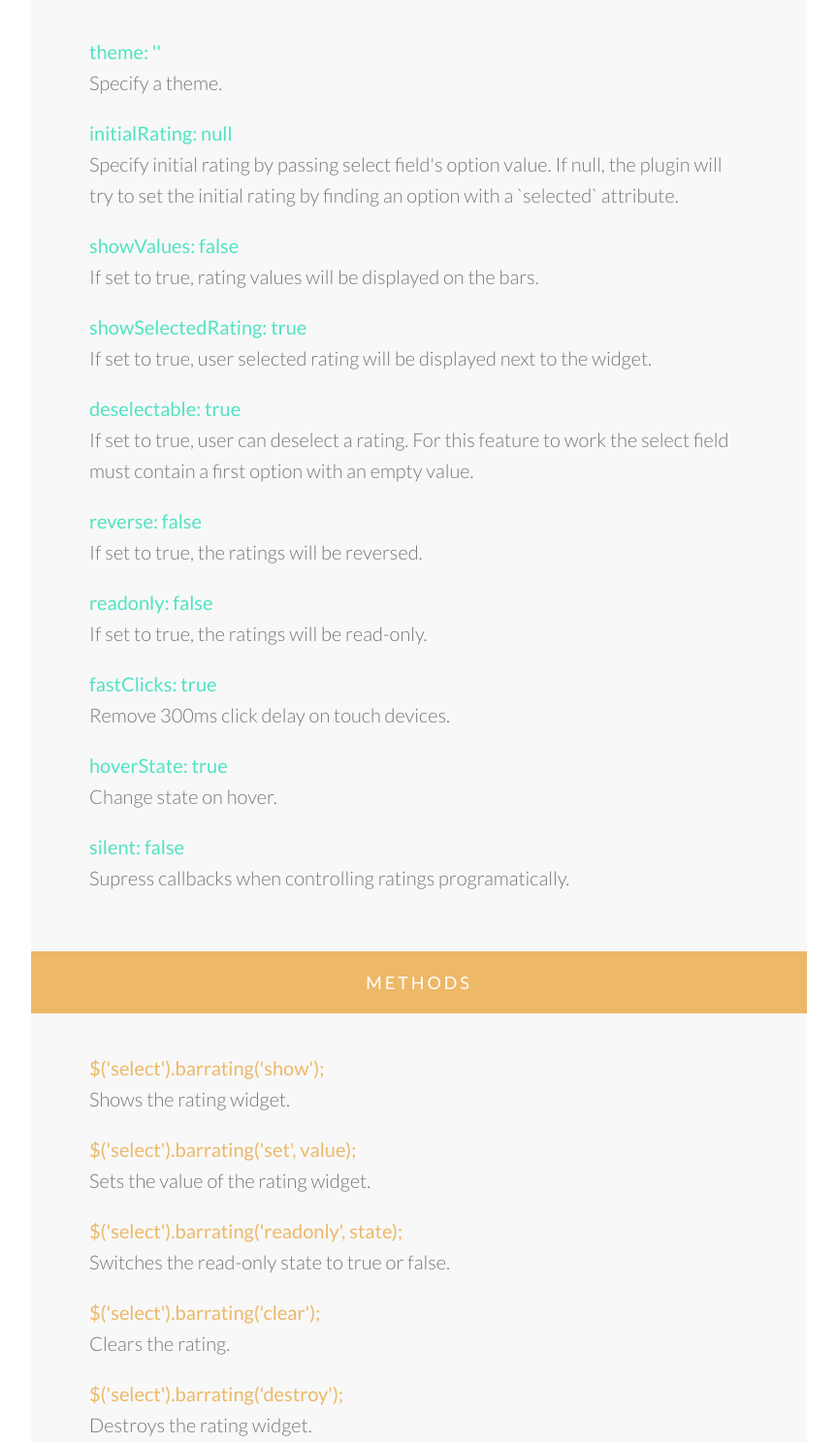
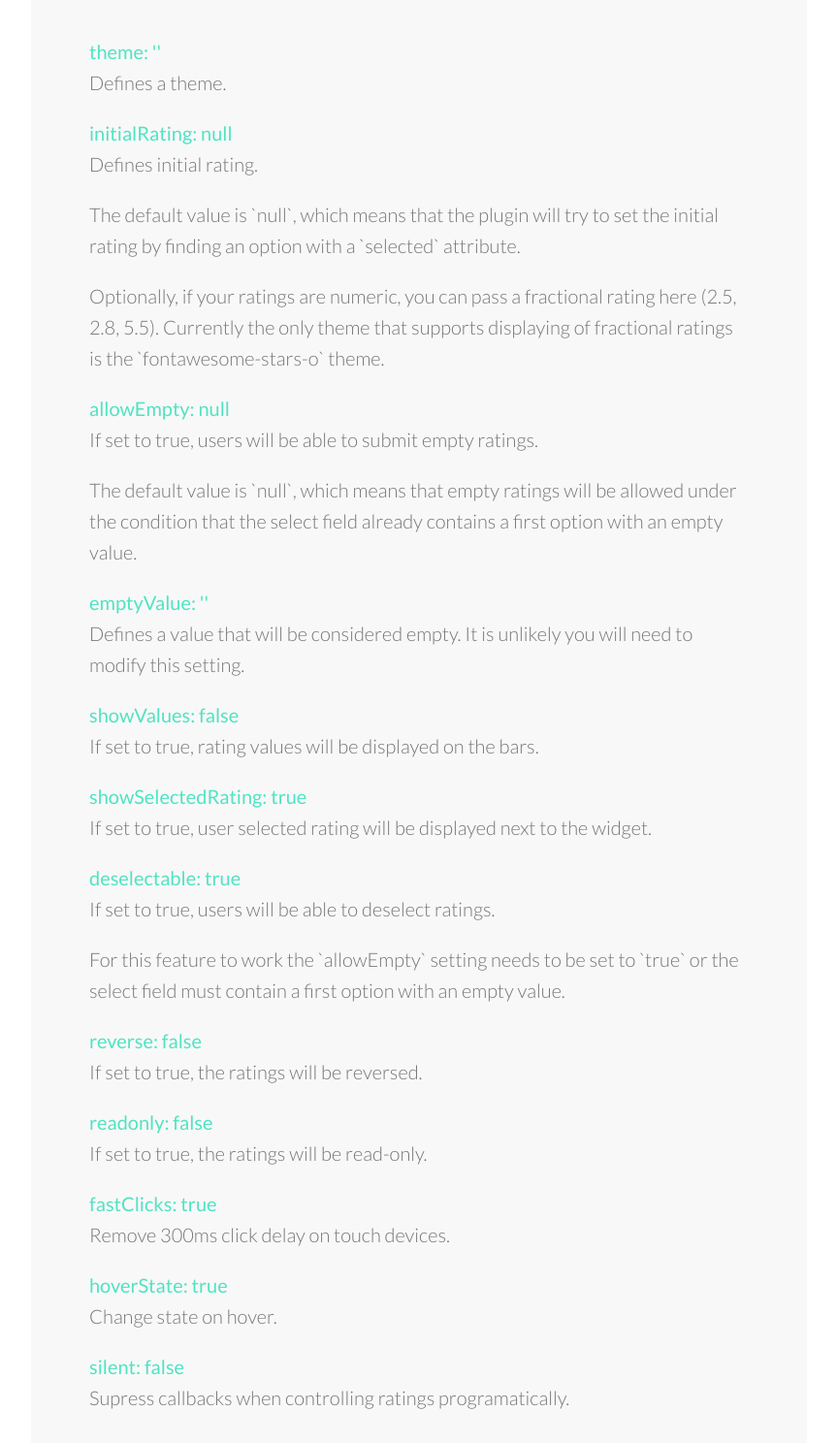
Before and after one commit to antennaio/jquery-bar-rating, a website: page examples/index.html in a window 1280 px wide. Shown: the part 3763-5251 px from the top of the page at 97% size, without its empty margins (208-1071 px from the left). Drawn offline with nearby package versions, Linux system fonts and the light colour scheme.

Commit message:
Updating docs

```diff
--- a/examples/index.html
+++ b/examples/index.html
@@ -285,7 +285,7 @@ npm install jquery-bar-rating
                   If you would like to use one of the provided themes include the theme
                   in the head section of the page. Adjust the path to the CSS file
                   and make sure it points to the correct theme file. In this example we are
-                  also pulling Font Awesome icons from CDN.
+                  also pulling Font Awesome icons from a CDN.
                 </p>
 
 <pre>
@@ -328,11 +328,28 @@ npm install jquery-bar-rating
           <div class="instructions">
             <p>
               <strong>theme: ''</strong><br>
-              Specify a theme.
+              Defines a theme.
             </p>
             <p>
               <strong>initialRating: null</strong><br>
-              Specify initial rating by passing select field's option value. If null, the plugin will try to set the initial rating by finding an option with a `selected` attribute.
+              Defines initial rating.
+            </p>
+            <p>
+              The default value is `null`, which means that the plugin will try to set the initial rating by finding an option with a `selected` attribute.
+            </p>
+            <p>
+              Optionally, if your ratings are numeric, you can pass a fractional rating here (2.5, 2.8, 5.5). Currently the only theme that supports displaying of fractional ratings is the `fontawesome-stars-o` theme.
+            </p>
+            <p>
+              <strong>allowEmpty: null</strong><br>
+              If set to true, users will be able to submit empty ratings.
+            </p>
+            <p>
+              The default value is `null`, which means that empty ratings will be allowed under the condition that the select field already contains a first option with an empty value.
+            </p>
+            <p>
+              <strong>emptyValue: ''</strong><br>
+              Defines a value that will be considered empty. It is unlikely you will need to modify this setting.
             </p>
             <p>
               <strong>showValues: false</strong><br>
@@ -344,7 +361,10 @@ npm install jquery-bar-rating
             </p>
             <p>
               <strong>deselectable: true</strong><br>
-              If set to true, user can deselect a rating. For this feature to work the select field must contain a first option with an empty value.
+              If set to true, users will be able to deselect ratings.
+            </p>
+            <p>
+              For this feature to work the `allowEmpty` setting needs to be set to `true` or the select field must contain a first option with an empty value.
             </p>
             <p>
               <strong>reverse: false</strong><br>
@@ -378,7 +398,8 @@ npm install jquery-bar-rating
             </p>
             <p>
               <strong>$('select').barrating('set', value);</strong><br>
-              Sets the value of the rating widget.
+              Sets the value of the rating widget.<br>
+              The value needs to exist in the underlying select field.
             </p>
             <p>
               <strong>$('select').barrating('readonly', state);</strong><br>
@@ -401,7 +422,7 @@ npm install jquery-bar-rating
             <p>
               <strong>onSelect:function(value, text, event)</strong><br>
               Fired when a rating is selected.<br>
-              <small>Notice: If the rating was set programmatically by using the `set` method event will be null.</small>
+              If the rating was set programmatically by using the `set` method event will be null.
             </p>
             <p>
               <strong>onClear:function(value, text)</strong><br>
@@ -424,7 +445,7 @@ npm install jquery-bar-rating
               <p>
                 When you initialise the plugin the select field will be wrapped in a div
                 with a `.br-theme-fontawesome-stars` class (or a different class indicating
-                the theme in use). The select field will get hidden and a rating widget
+                the theme currently in use). The select field will get hidden and a rating widget
                 will be appended right after the select field.
               </p>
               <p>Expected result:</p>
@@ -450,8 +471,9 @@ npm install jquery-bar-rating
                 <strong>How do I allow users to select empty ratings?</strong>
               </p>
               <p>
-                To allow users to select empty ratings simply include an empty
-                option in your select field:
+                To allow users to select empty ratings simply set the `allowEmpty`
+                setting to `true` or alternatively include an option with an empty value
+                in your select field:
               </p>
 
 <pre>
```
